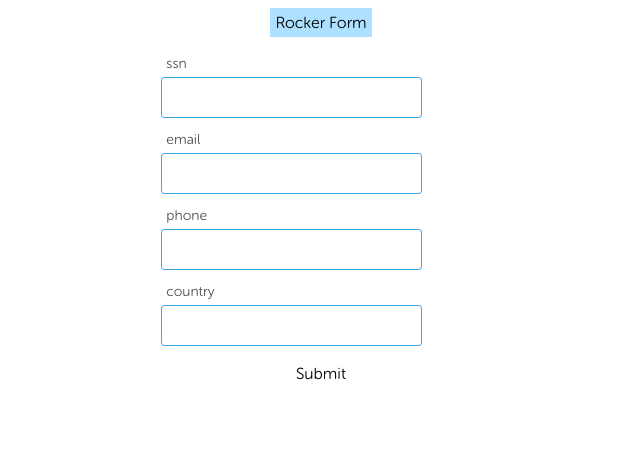
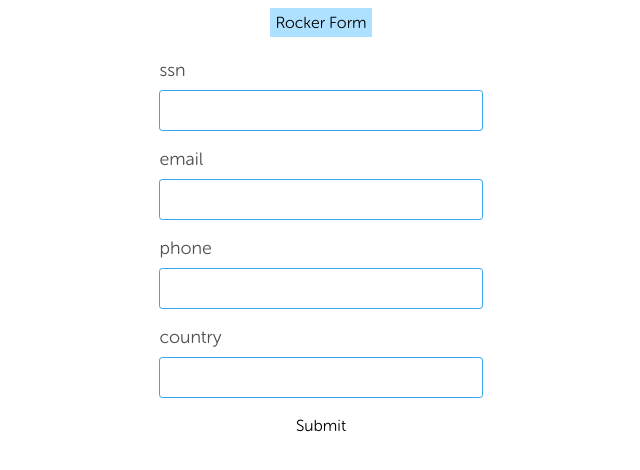
Before and after one commit to jmlavoier/rocker-form, a React app: page / in a window 1280 px wide. Shown: the top 470 px of the page, without its empty margins (319-959 px from the left). Built offline with nearby package versions, Linux system fonts and the light colour scheme.

Commit message:
style(component): field component

```diff
--- a/src/components/Field/Field.style.js
+++ b/src/components/Field/Field.style.js
@@ -1,27 +1,36 @@
 import styled, { css } from 'styled-components';
 
-const validationStyle = ({ isValid = true }) => ({
-  [true]: css`
-    border: 1px solid ${({ theme }) => theme.getColor('blue')};
+const getColor = (color) => ({ theme }) => theme.getColor(color);
+
+const validationStyle = ({ isValid = true }) => {
+  const colors = {
+    [true]: {
+      border: getColor('blue'),
+      boxShadow: 'rgba(52, 168, 137, 0.4) 0px 0px 0px 0.2em',
+    },
+    [false]: {
+      border: getColor('danger'),
+      boxShadow: 'rgba(244, 67, 54, 0.4) 0px 0px 0px 0.2em;',
+    },
+  };
+
+  return css`
+    border: 1px solid ${colors[isValid].border};
 
     &:focus {
-      box-shadow: rgba(52, 168, 137, 0.4) 0px 0px 0px 0.2em;
+      box-shadow: ${colors[isValid].boxShadow};
     }
-  `,
-  [false]: css`
-    border: 1px solid ${({ theme }) => theme.getColor('danger')};
-
-    &:focus {
-      box-shadow: rgba(244, 67, 54, 0.4) 0px 0px 0px 0.2em;
-    }
-  `,
-}[isValid]);
+  `;
+};
 
 export const Wrapper = styled.div`
-  margin: 0.5em;
+  margin: 0.5em 0;
+  width: 100%;
 `;
 
 export const Input = styled.input`
+  width: 100%;
+  box-sizing: border-box;
   color: ${({ theme }) => theme.getColor('text')};
   background-color: transparent;
   ${validationStyle}
@@ -33,8 +42,8 @@ export const Input = styled.input`
 
 export const Label = styled.label`
   color: ${({ theme }) => theme.getColor('text')};
-  font-size: 14px;
+  font-size: 18px;
   width: 100%;
   display: inline-block;
-  margin: 5px;
+  margin: 0.5em 0;
 `;
```
